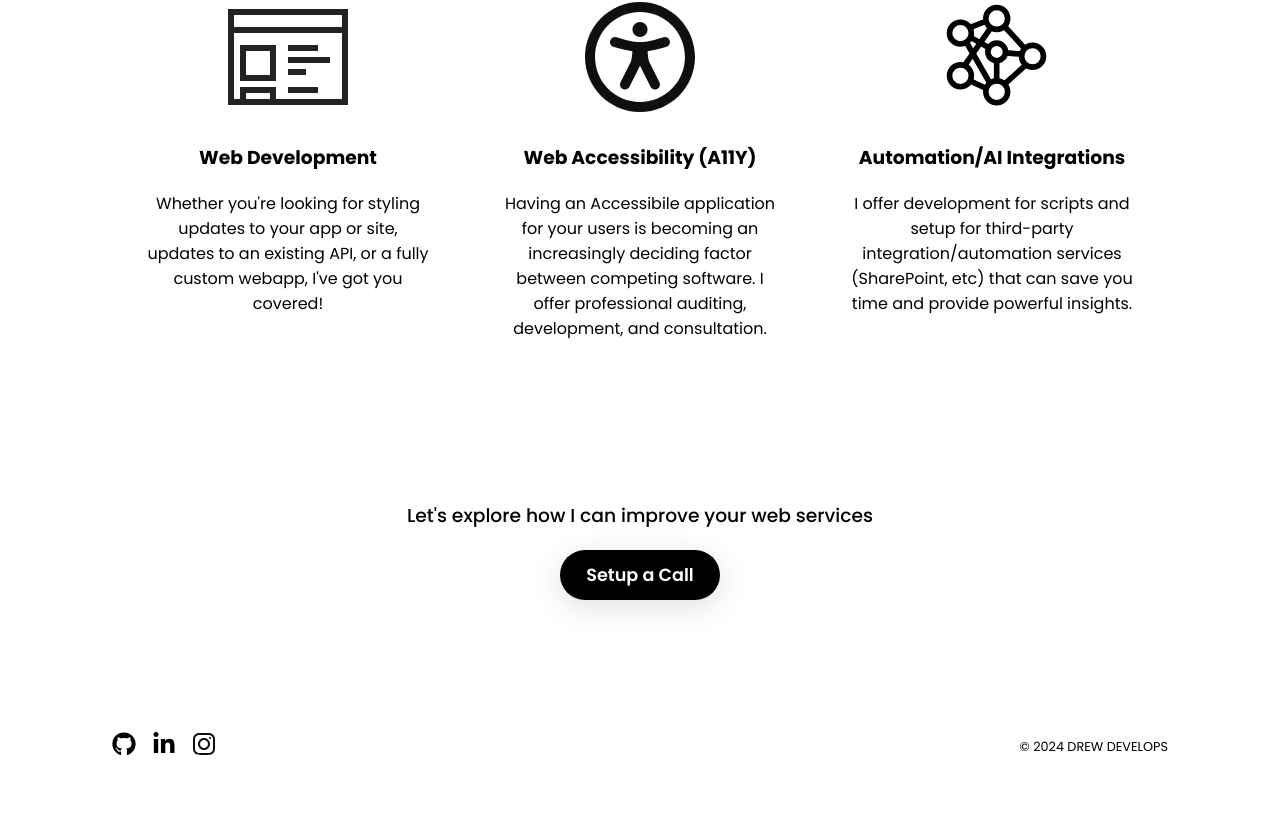
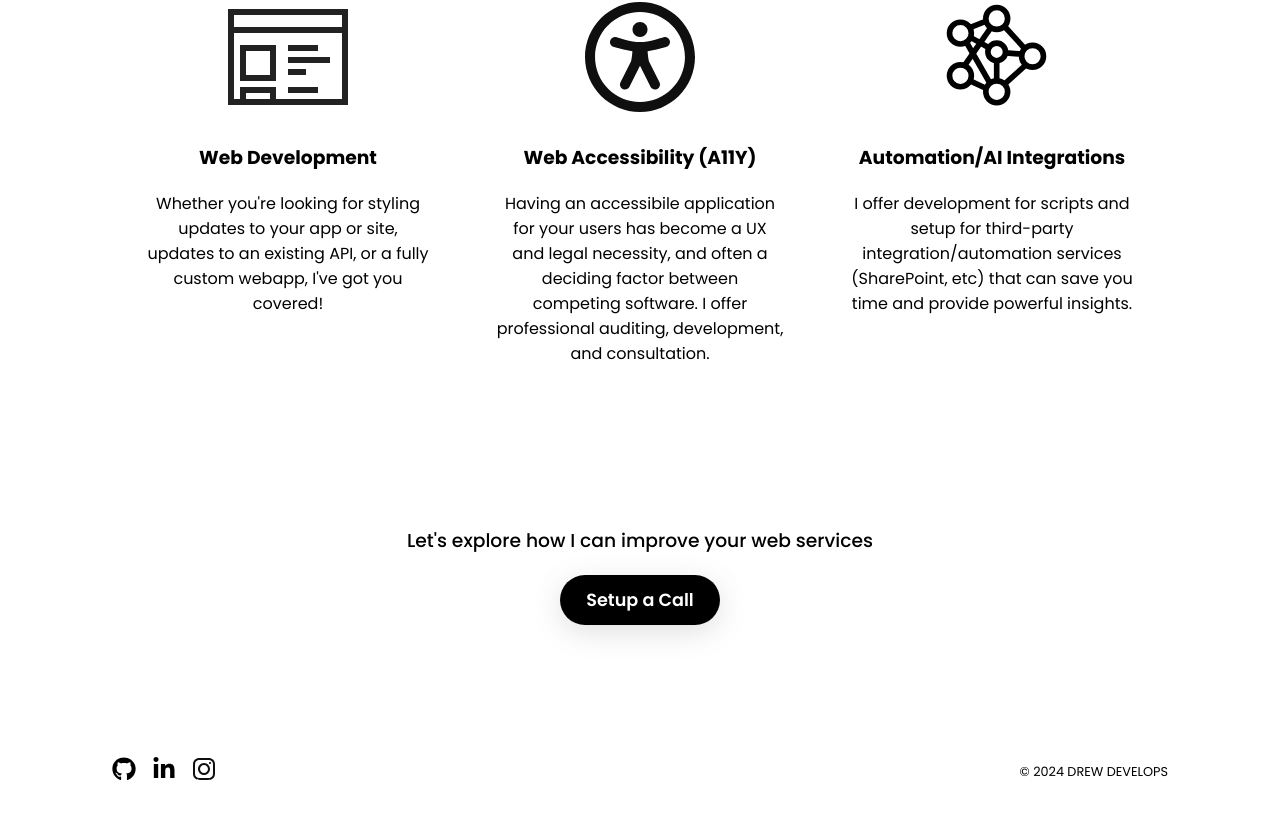
Before and after one commit to drewdoesdevelopment/drew-develops, a SvelteKit app: page / in a window 1280 px wide. Shown: the part 761-1579 px from the top of the page. Built offline with nearby package versions, Linux system fonts and the light colour scheme.

Commit message:
Fixes some grammar

```diff
--- a/src/elements/ExpertiseItems.svelte
+++ b/src/elements/ExpertiseItems.svelte
@@ -48,7 +48,7 @@
 
         <h3>Web Accessibility (A11Y)</h3>
         <p>
-            Having an Accessibile application for your users is becoming an increasingly deciding factor between competing software. I offer professional auditing, development, and consultation.
+            Having an accessibile application for your users has become a UX and legal necessity, and often a deciding factor between competing software. I offer professional auditing, development, and consultation.
         </p>
     </div>
 
```
